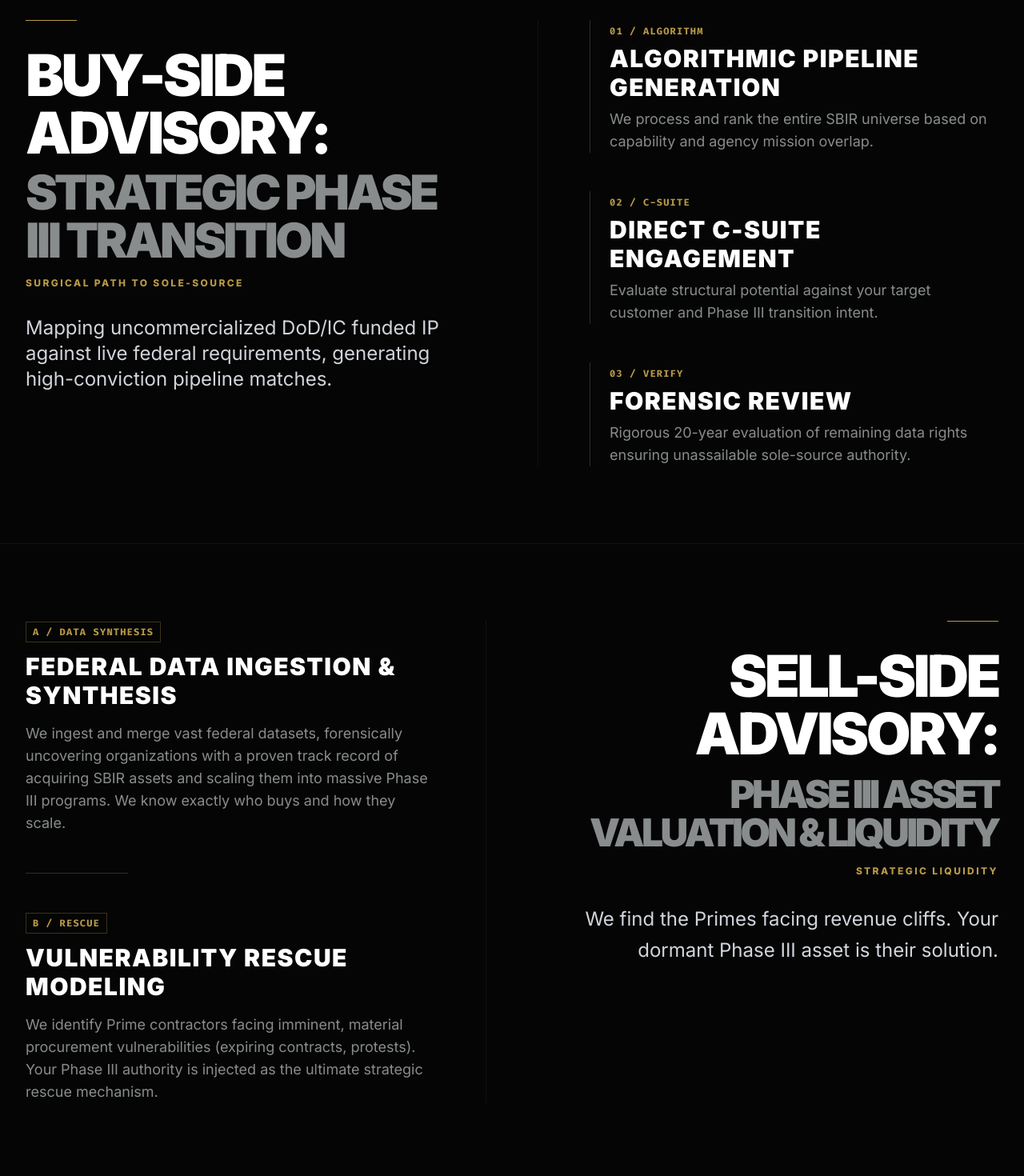
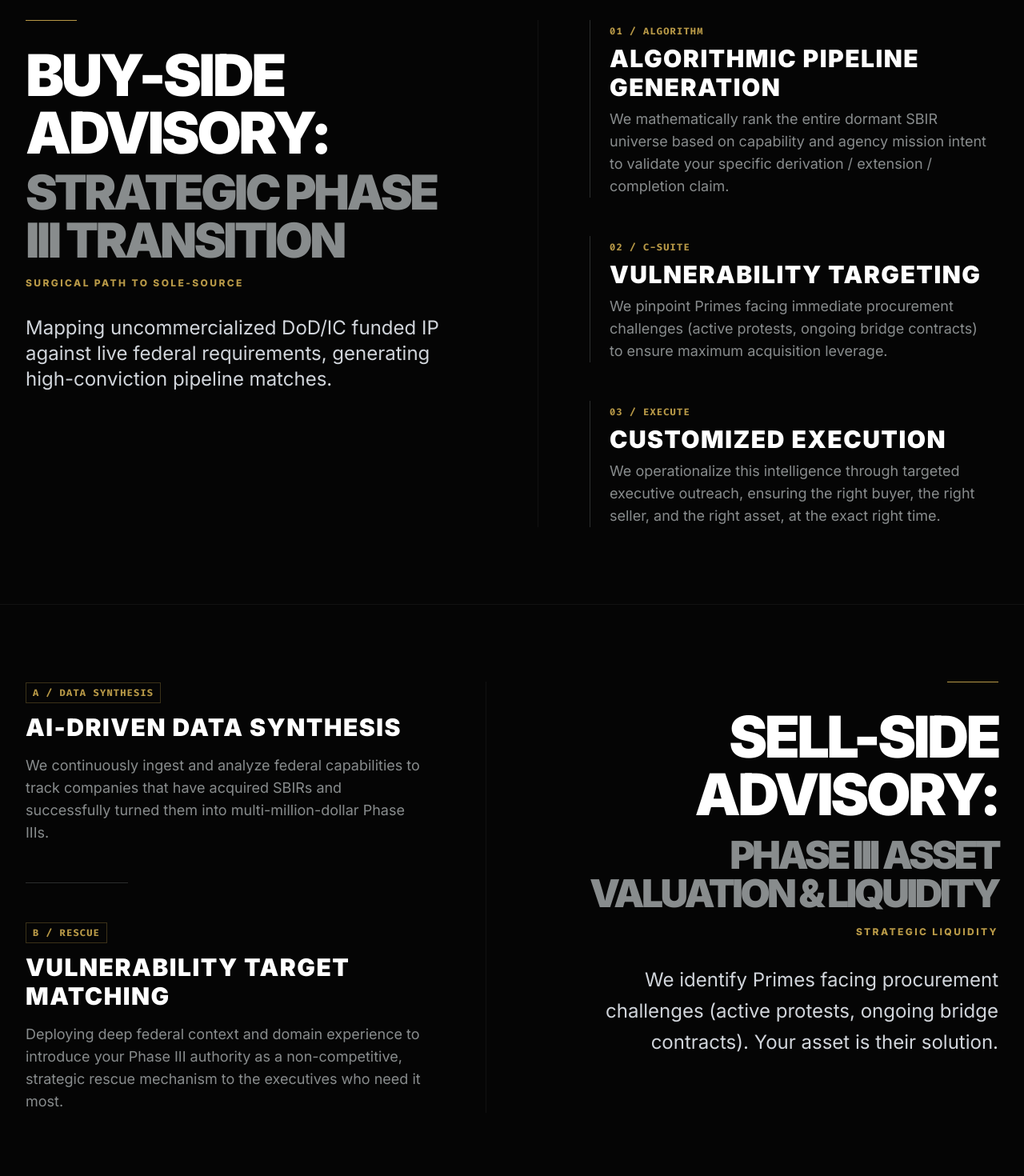
Before and after one commit to transactivate/website, a React (Vite) app: page / in a window 1280 px wide. Shown: the part 920-2390 px from the top of the page at 80% size. Built offline with nearby package versions, Linux system fonts and the light colour scheme.

Commit message:
Synchronize landing page copy with finalized methodology framework, weaving in Generative AI and precise executive targeting terminology while preserving UI structures

```diff
--- a/src/App.jsx
+++ b/src/App.jsx
@@ -262,7 +262,7 @@ const LandingKey = ({ onNavigate }) => (
       </h2>
 
       <p className="text-brand-steel text-base sm:text-lg md:text-xl max-w-3xl mx-auto mb-10 md:mb-16 leading-relaxed font-light px-4">
-        The forensic market intelligence engine for SBIR M&A. Fusing frontier technology with federal context to secure non-competitive, <strong className="text-white font-medium">unlimited-value sole-source funding.</strong>
+        The forensic market intelligence engine for SBIR M&A. Leveraging deep federal context and domain experience, we build Generative AI-based custom solutions to secure non-competitive, <strong className="text-white font-medium">unlimited-value sole-source funding.</strong>
       </p>
 
       <div className="flex flex-col sm:flex-row gap-4 sm:gap-6 justify-center w-full max-w-xl mx-auto px-4">
@@ -305,20 +305,22 @@ const BuyersKey = () => (
            <span className="text-brand-gold font-mono text-[10px] md:text-xs font-bold mb-2 tracking-[0.1em] md:tracking-widest inline-flex break-words">01 / ALGORITHM</span>
            <h3 className="text-2xl md:text-3xl font-black text-white uppercase tracking-wider mb-2 break-words">Algorithmic Pipeline Generation</h3>
            <p className="text-brand-steel font-light text-base md:text-lg leading-relaxed whitespace-normal pr-2">
-             We process and rank the entire SBIR universe based on capability and agency mission overlap.
+             We mathematically rank the entire dormant SBIR universe based on capability and agency mission intent to validate your specific derivation / extension / completion claim.
            </p>
         </div>
         <div className="group border-l border-brand-steel/30 pl-4 sm:pl-6 hover:border-brand-gold transition-colors duration-500">
            <span className="text-brand-gold font-mono text-[10px] md:text-xs font-bold mb-2 tracking-[0.1em] md:tracking-widest inline-flex break-words">02 / C-SUITE</span>
-           <h3 className="text-2xl md:text-3xl font-black text-white uppercase tracking-wider mb-2 break-words">Direct C-Suite Engagement</h3>
+           <h3 className="text-2xl md:text-3xl font-black text-white uppercase tracking-wider mb-2 break-words">Vulnerability Targeting</h3>
            <p className="text-brand-steel font-light text-base md:text-lg leading-relaxed whitespace-normal pr-2">
-             Evaluate structural potential against your target customer and Phase III transition intent.
+             We pinpoint Primes facing immediate procurement challenges (active protests, ongoing bridge contracts) to ensure maximum acquisition leverage.
            </p>
         </div>
         <div className="group border-l border-brand-steel/30 pl-4 sm:pl-6 hover:border-brand-gold transition-colors duration-500">
-           <span className="text-brand-gold font-mono text-[10px] md:text-xs font-bold mb-2 tracking-[0.1em] md:tracking-widest inline-flex break-words">03 / VERIFY</span>
-           <h3 className="text-2xl md:text-3xl font-black text-white uppercase tracking-wider mb-2 break-words">Forensic Review</h3>
-           <p className="text-brand-steel font-light text-base md:text-lg leading-relaxed whitespace-normal pr-2">Rigorous 20-year evaluation of remaining data rights ensuring unassailable sole-source authority.</p>
+           <span className="text-brand-gold font-mono text-[10px] md:text-xs font-bold mb-2 tracking-[0.1em] md:tracking-widest inline-flex break-words">03 / EXECUTE</span>
+           <h3 className="text-2xl md:text-3xl font-black text-white uppercase tracking-wider mb-2 break-words">Customized Execution</h3>
+           <p className="text-brand-steel font-light text-base md:text-lg leading-relaxed whitespace-normal pr-2">
+             We operationalize this intelligence through targeted executive outreach, ensuring the right buyer, the right seller, and the right asset, at the exact right time.
+           </p>
         </div>
       </div>
     </div>
@@ -341,24 +343,24 @@ const SellersKey = () => (
         <h2 className="text-4xl sm:text-5xl font-black text-white uppercase tracking-tighter mb-4 leading-[1] md:leading-[0.9] break-words">Sell-Side Advisory:<br/><span className="text-brand-steel text-2xl sm:text-3xl block mt-2 whitespace-normal">Phase III Asset Valuation & Liquidity</span></h2>
         <p className="text-brand-gold tracking-[0.1em] md:tracking-[0.2em] text-[10px] uppercase font-bold mb-4 whitespace-normal">Strategic Liquidity</p>
         <p className="text-lg sm:text-xl text-brand-light_steel font-light leading-relaxed whitespace-normal pr-2">
-          We find the Primes facing revenue cliffs. Your dormant Phase III asset is their solution.
+          We identify Primes facing procurement challenges (active protests, ongoing bridge contracts). Your asset is their solution.
         </p>
       </div>
 
       <div className="lg:col-span-6 flex flex-col justify-center gap-8 md:gap-12 sm:pr-8 lg:pr-16 lg:border-r border-brand-steel/10 relative">
         <div className="group">
            <span className="text-brand-gold font-mono text-[10px] md:text-xs font-bold mb-3 tracking-[0.1em] md:tracking-widest border border-brand-gold/30 px-2 py-1 inline-flex break-words">A / DATA SYNTHESIS</span>
-           <h3 className="text-2xl md:text-3xl font-black text-white uppercase tracking-wider mb-4 break-words">Federal Data Ingestion & Synthesis</h3>
+           <h3 className="text-2xl md:text-3xl font-black text-white uppercase tracking-wider mb-4 break-words">AI-Driven Data Synthesis</h3>
            <p className="text-brand-steel font-light text-base md:text-lg leading-relaxed whitespace-normal pr-2">
-             We ingest and merge vast federal datasets, forensically uncovering organizations with a proven track record of acquiring SBIR assets and scaling them into massive Phase III programs. We know exactly who buys and how they scale.
+             We continuously ingest and analyze federal capabilities to track companies that have acquired SBIRs and successfully turned them into multi-million-dollar Phase IIIs.
            </p>
         </div>
         <div className="w-1/4 h-px bg-brand-steel/30"></div>
         <div className="group">
            <span className="text-brand-gold font-mono text-[10px] md:text-xs font-bold mb-3 tracking-[0.1em] md:tracking-widest border border-brand-gold/30 px-2 py-1 inline-flex break-words">B / RESCUE</span>
-           <h3 className="text-2xl md:text-3xl font-black text-white uppercase tracking-wider mb-4 break-words">Vulnerability Rescue Modeling</h3>
+           <h3 className="text-2xl md:text-3xl font-black text-white uppercase tracking-wider mb-4 break-words">Vulnerability Target Matching</h3>
            <p className="text-brand-steel font-light text-base md:text-lg leading-relaxed whitespace-normal pr-2">
-             We identify Prime contractors facing imminent, material procurement vulnerabilities (expiring contracts, protests). Your Phase III authority is injected as the ultimate strategic rescue mechanism.
+             Deploying deep federal context and domain experience to introduce your Phase III authority as a non-competitive, strategic rescue mechanism to the executives who need it most.
            </p>
         </div>
       </div>
@@ -369,7 +371,7 @@ const SellersKey = () => (
         <h2 className="text-6xl lg:text-7xl font-black text-white uppercase tracking-tighter mb-4 leading-[0.9]">Sell-Side Advisory:<br/><span className="text-brand-steel text-4xl lg:text-5xl block mt-4">Phase III Asset Valuation & Liquidity</span></h2>
         <p className="text-brand-gold tracking-[0.2em] text-xs uppercase font-bold mb-8">Strategic Liquidity</p>
         <p className="text-2xl text-brand-light_steel font-light leading-relaxed text-right">
-          We find the Primes facing revenue cliffs. Your dormant Phase III asset is their solution.
+          We identify Primes facing procurement challenges (active protests, ongoing bridge contracts). Your asset is their solution.
         </p>
       </div>
 
```
